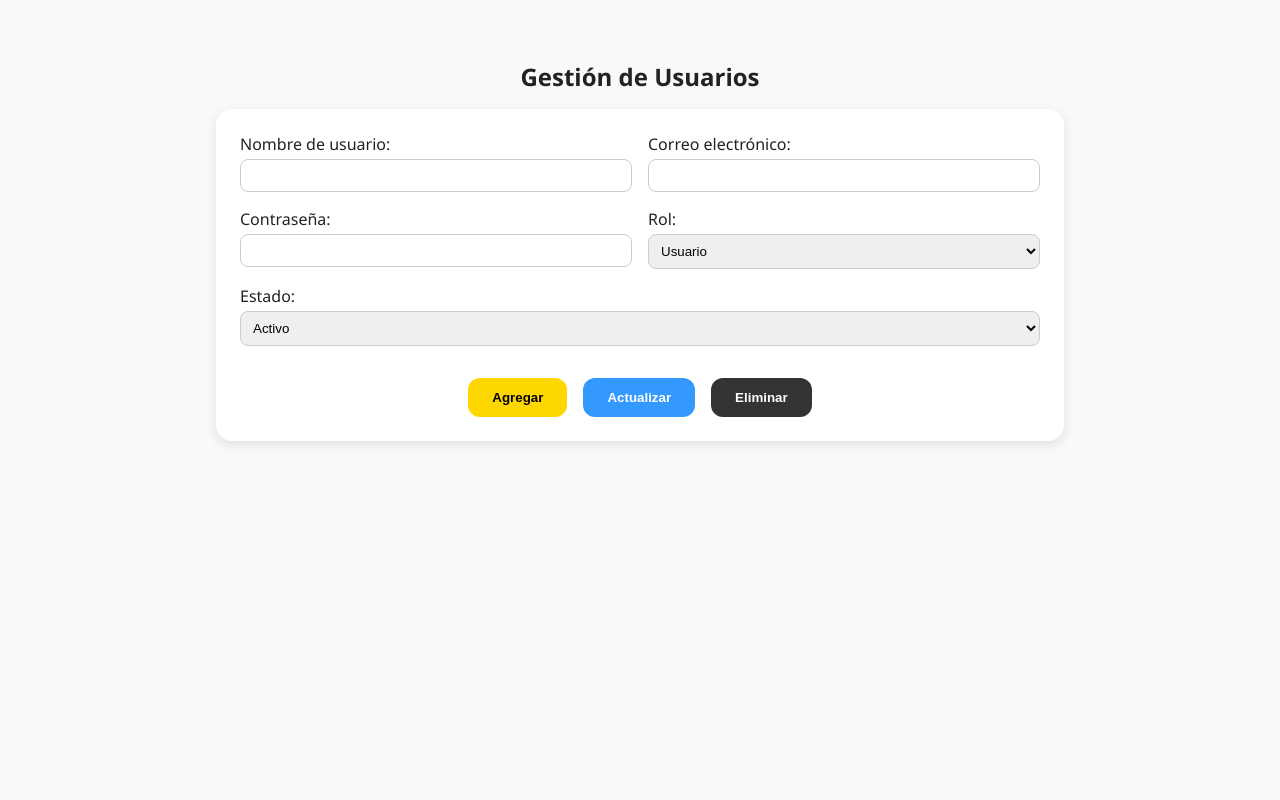
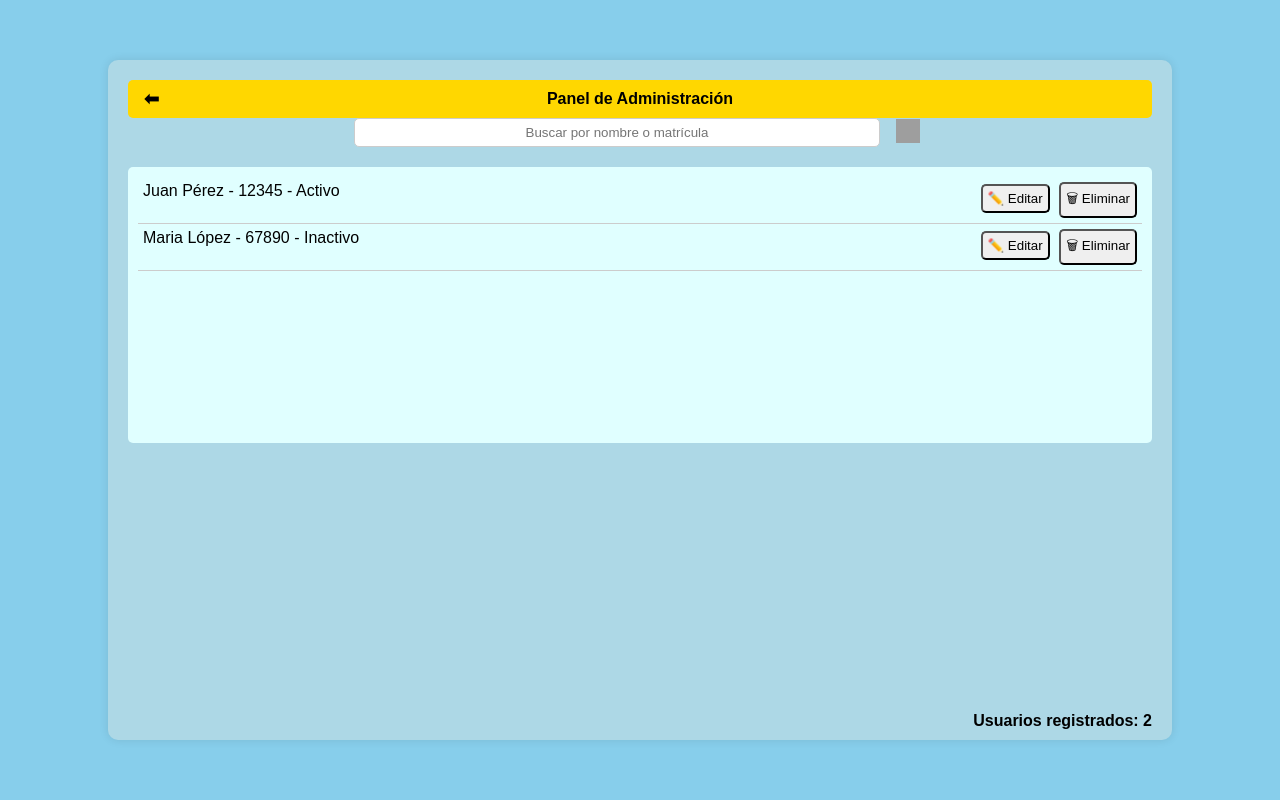
Before and after one commit to Roberstxx/Gestor-de-prestamos-CIC, a Flask app: template templates/Admin/GestiónUsuarios/GestiónUsuarios.html in a window 1280 px wide. Run offline with Flask 3, Linux system fonts and the light colour scheme; the template is opened without the code that fills it, so the values that code supplies are empty; grey boxes are pictures that could not be loaded.

Commit message:
GestiónUsuarios.html

```diff
--- a/templates/Admin/GestiónUsuarios/GestiónUsuarios.html
+++ b/templates/Admin/GestiónUsuarios/GestiónUsuarios.html
@@ -2,102 +2,205 @@
 <html lang="es">
 <head>
     <meta charset="UTF-8">
-  <title>Gestión de Usuarios</title>
+    <meta name="viewport" content="width=device-width, initial-scale=1.0">
+    <title>Panel de Administración</title>
     <style>
         body {
-      font-family: 'Segoe UI', sans-serif;
-      background: #f9f9f9;
-      color: #222;
-      padding: 2rem;
+            font-family: Arial, sans-serif;
+            background-color: #87CEEB;
+            display: flex;
+            justify-content: center;
+            align-items: center;
+            height: 100vh;
+            margin: 0;
         }
-    h2 {
-      text-align: center;
-      margin-bottom: 1rem;
-    }
-    .card {
-      background: white;
-      border-radius: 16px;
-      padding: 1.5rem;
-      box-shadow: 0 4px 12px rgba(0,0,0,0.1);
-      max-width: 800px;
-      margin: 0 auto;
-      display: flex;
-      flex-wrap: wrap;
-      gap: 1rem;
-      justify-content: space-between;
-    }
-    label {
-      flex: 1 1 45%;
+        .container {
+            background-color: #ADD8E6;
+            border-radius: 10px;
+            padding: 20px;
+            width: 80%;
+            height: 80%;
+            box-shadow: 0 0 10px rgba(0, 0, 0, 0.1);
             display: flex;
             flex-direction: column;
-      font-weight: 500;
-      gap: 0.25rem;
+            position: relative;
         }
-    input, select {
-      padding: 0.5rem;
-      border-radius: 8px;
+        .header {
+            background-color: #FFD700;
+            padding: 10px;
+            border-radius: 5px;
+            text-align: center;
+            font-weight: bold;
+            position: relative;
+        }
+        .back-button {
+            position: absolute;
+            left: 10px;
+            top: 50%;
+            transform: translateY(-50%);
+            background: none;
+            border: none;
+            cursor: pointer;
+            font-size: 18px;
+            font-weight: bold;
+        }
+        .summary {
+            position: absolute;
+            bottom: 10px;
+            right: 20px;
+            font-size: 16px;
+            font-weight: bold;
+        }
+        .search-group {
+            display: flex;
+            justify-content: center;
+            align-items: center;
+            margin-bottom: 10px;
+        }
+        .search-group input {
+            width: 50%;
+            padding: 6px;
+            border-radius: 5px;
             border: 1px solid #ccc;
+            text-align: center;
         }
-    .buttons {
+        .search-button {
+            background: none;
+            border: none;
+            cursor: pointer;
+            margin-left: 10px;
+        }
+        .search-button img {
+            width: 24px;
+            height: 24px;
+        }
+        .user-list {
+            background-color: #E0FFFF;
+            padding: 10px;
+            border-radius: 5px;
+            margin: 10px 0;
+            height: 40%;
+            overflow-y: auto;
+        }
+        .user-item {
             display: flex;
-      gap: 1rem;
-      flex-wrap: wrap;
-      justify-content: center;
-      width: 100%;
-      margin-top: 1rem;
+            justify-content: space-between;
+            padding: 5px;
+            border-bottom: 1px solid #ccc;
         }
-    button {
-      padding: 0.75rem 1.5rem;
-      border: none;
-      border-radius: 12px;
+        .actions button {
+            margin-left: 5px;
+            padding: 5px;
+            border-radius: 5px;
             cursor: pointer;
-      font-weight: bold;
-      color: #000;
         }
-    .yellow {
-      background: #FFD700;
-    }
-    .blue {
-      background: #3399FF;
-      color: white;
-    }
-    .dark {
-      background: #333;
-      color: white;
+        .edit-modal, .delete-modal {
+            display: none;
+            position: fixed;
+            top: 50%;
+            left: 50%;
+            transform: translate(-50%, -50%);
+            background: white;
+            padding: 20px;
+            border-radius: 10px;
+            box-shadow: 0 0 10px rgba(0, 0, 0, 0.2);
+            text-align: center;
         }
     </style>
 </head>
 <body>
+    <div class="container">
+        <div class="header">
+            <button class="back-button" onclick="volver()">⬅</button>
+            Panel de Administración
+        </div>
+        <div class="search-group">
+            <input type="text" id="search" placeholder="Buscar por nombre o matrícula">
+            <button class="search-button">
+                <img src="https://cdn-icons-png.flaticon.com/512/54/54481.png" alt="Buscar">
+            </button>
+        </div>
+        <div class="user-list" id="user-list">
+            <div class="user-item">
+                <span id="user-Juan">Juan Pérez - 12345 - <span class="status">Activo</span></span>
+                <div class="actions">
+                    <button onclick="editarUsuario('Juan', 'user-Juan')">✏️ Editar</button>
+                    <button onclick="confirmarEliminacion('Juan', 'user-Juan')">🗑 Eliminar</button>
+                </div>
+            </div>
+            <div class="user-item">
+                <span id="user-Maria">Maria López - 67890 - <span class="status">Inactivo</span></span>
+                <div class="actions">
+                    <button onclick="editarUsuario('Maria', 'user-Maria')">✏️ Editar</button>
+                    <button onclick="confirmarEliminacion('Maria', 'user-Maria')">🗑 Eliminar</button>
+                </div>
+            </div>
+        </div>
+        <div class="summary">Usuarios registrados: <span id="total-users">2</span></div>
+    </div>
 
-  <h2>Gestión de Usuarios</h2>
-  <form class="card">
-    <label>Nombre de usuario:
-      <input type="text" />
-    </label>
-    <label>Correo electrónico:
-      <input type="email" />
-    </label>
-    <label>Contraseña:
-      <input type="password" />
-    </label>
-    <label>Rol:
-      <select>
-        <option>Usuario</option>
-        <option>Administrador</option>
+    <div class="edit-modal" id="edit-modal">
+        <p>Editar estado del usuario</p>
+        <select id="edit-status">
+            <option value="Activo">Activo</option>
+            <option value="Inactivo">Inactivo</option>
         </select>
-    </label>
-    <label>Estado:
-      <select>
-        <option>Activo</option>
-        <option>Inactivo</option>
-      </select>
-    </label>
-    <div class="buttons">
-      <button class="yellow">Agregar</button>
-      <button class="blue">Actualizar</button>
-      <button class="dark">Eliminar</button>
+        <button onclick="guardarEstado()">Guardar</button>
+        <button onclick="cerrarModal('edit-modal')">Cancelar</button>
     </div>
-  </form>
 
+    <div class="delete-modal" id="delete-modal">
+        <p>Ingrese código de administrador para eliminar usuario</p>
+        <input type="password" id="admin-code" placeholder="Código">
+        <button onclick="eliminarUsuario()">Confirmar</button>
+        <button onclick="cerrarModal('delete-modal')">Cancelar</button>
+    </div>
+
+    <script>
+        let usuarioSeleccionado = "";
+        let elementoSeleccionado = "";
+
+        function volver() {
+            alert("Regresando a la pantalla anterior...");
+            // Aquí puedes agregar la redirección real usando window.location.href = "URL_DE_LA_PANTALLA_ANTERIOR";
+        }
+
+        function editarUsuario(nombre, id) {
+            usuarioSeleccionado = nombre;
+            elementoSeleccionado = id;
+            document.getElementById("edit-modal").style.display = "block";
+        }
+
+        function guardarEstado() {
+            let nuevoEstado = document.getElementById("edit-status").value;
+            document.getElementById(elementoSeleccionado).querySelector(".status").innerText = nuevoEstado;
+            alert("Estado de " + usuarioSeleccionado + " actualizado a " + nuevoEstado);
+            cerrarModal('edit-modal');
+        }
+
+        function confirmarEliminacion(nombre, id) {
+            usuarioSeleccionado = nombre;
+            elementoSeleccionado = id;
+            document.getElementById("delete-modal").style.display = "block";
+        }
+
+        function eliminarUsuario() {
+            let codigoIngresado = document.getElementById("admin-code").value;
+            let codigoCorrecto = "1234"; // Aquí podrías conectar con tu base de datos
+
+            if (codigoIngresado === codigoCorrecto) {
+                document.getElementById(elementoSeleccionado).remove();
+                alert("Usuario " + usuarioSeleccionado + " eliminado correctamente.");
+            } else {
+                alert("Código incorrecto. No se pudo eliminar el usuario.");
+            }
+
+            cerrarModal('delete-modal');
+        }
+
+        function cerrarModal(modalId) {
+            document.getElementById(modalId).style.display = "none";
+        }
+    </script>
 </body>
 </html>
```
Lines whose indentation alone changed are shown as unchanged.
